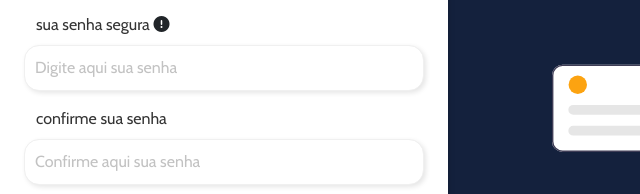
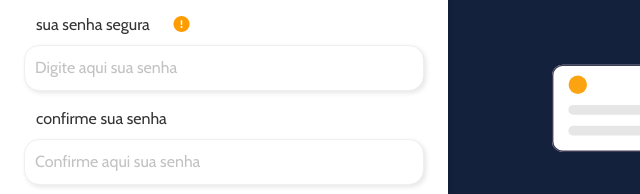
Before and after one commit to gbrmaia/Chat-Educacional---Faculdade, a plain HTML site: page cadastro.html in a window 1280 px wide. Shown: the part 298-492 px from the top of the page, 0-640 px from the left. Drawn offline with nearby package versions, Linux system fonts and the light colour scheme; a web font is replaced by a local one.

Commit message:
Add files via upload

```diff
--- a/css/maincadastro.css
+++ b/css/maincadastro.css
@@ -144,3 +144,8 @@ input[type="password"]::placeholder {
 #confirmsenha.senha-valido {
   border: 2px solid rgb(13, 255, 0);
 }
+
+#alerti{
+  margin-left: 20px;
+  color: #ff9d00;
+}
```
Lines whose indentation alone changed are shown as unchanged.
